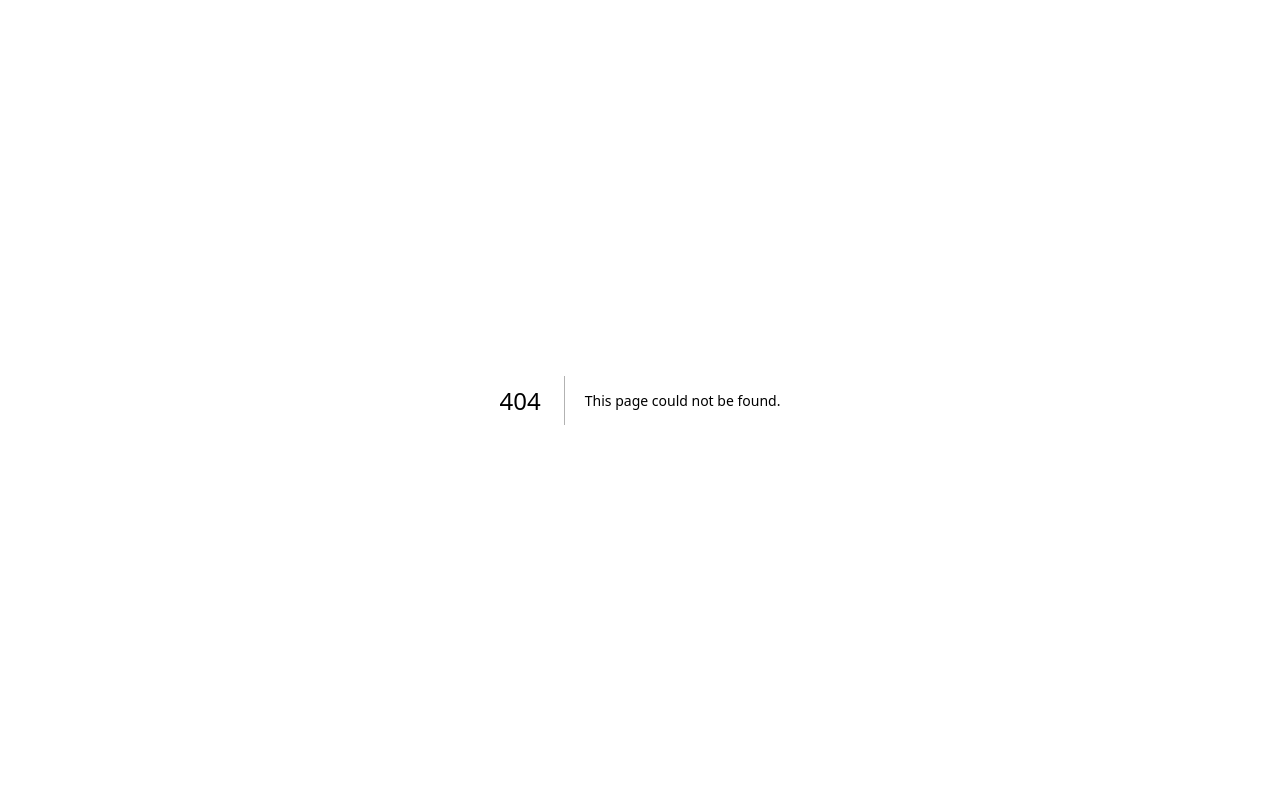
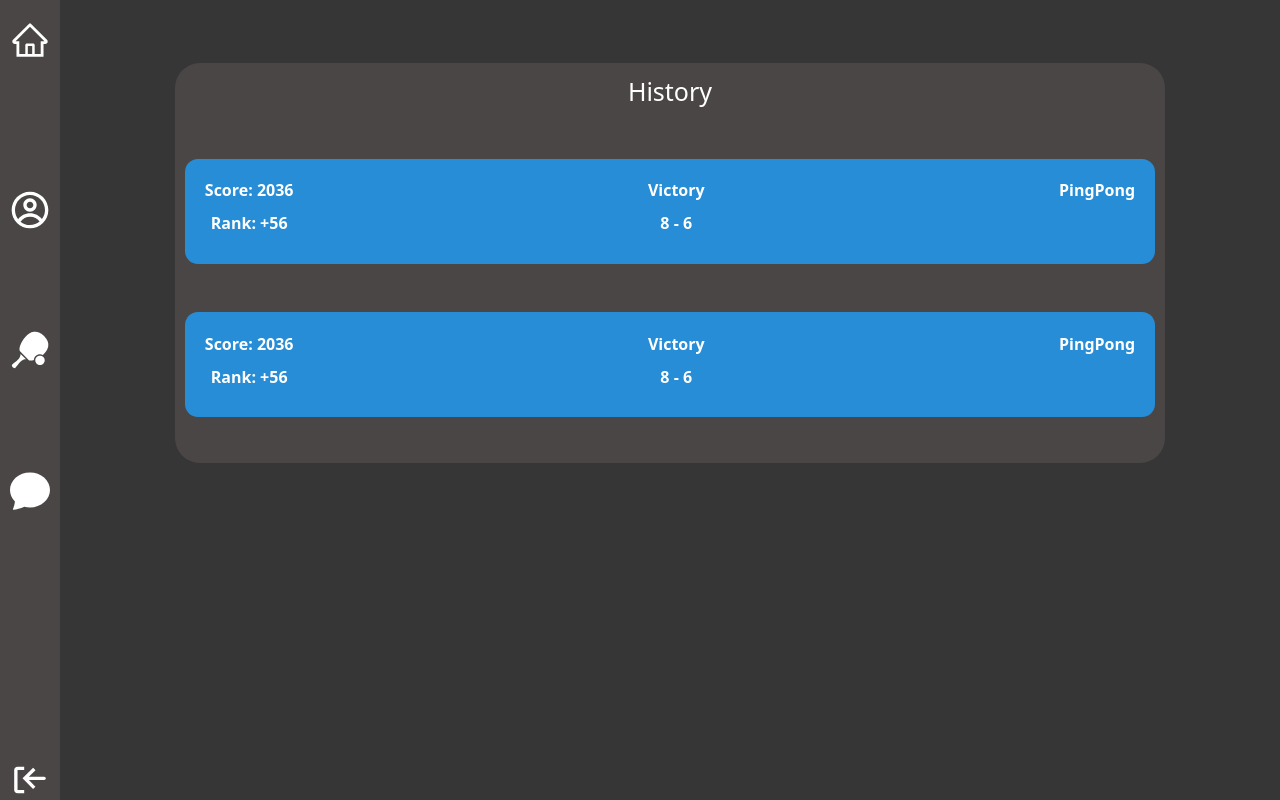
Before and after one commit to herrsaid/ft_transcendence, a Next.js app in the folder Frontend/: page /user/1 in a window 1280 px wide. Before the commit this address had no page. Built offline with nearby package versions, Linux system fonts and the light colour scheme.

Commit message:
add user page

```diff
--- /dev/null
+++ b/Frontend/app/user/[id]/page.tsx
@@ -0,0 +1,47 @@
+"use client"
+import '../../profile/profile.css'
+import {Friends, Groups, ProfileAvatar, ProfileInfo, History, Achievevements} from '../../profile/index'
+import SideNavBar_Res from '../../Components/SideNavBar_Res/SideNavBar_Res';
+
+
+
+export default  function User()
+{
+
+
+    return(
+        <div className="profile_container">
+
+        <SideNavBar_Res/>
+        <div className="all_profile">
+            {/*  */}
+        <div className="side_two">
+
+                        <div className="side_two_info">
+
+                            {/* <ProfileAvatar  img={mydata.profile_img}   username={mydata.username}/>
+                            <ProfileInfo location={mydata.location} totalgame={mydata.totalgame}
+                            loss={mydata.loss} wins={mydata.wins} rank={mydata.rank}
+
+                            /> */}
+
+                        </div>
+                        <History/>
+                    </div>
+            {/* <div className="Profile">
+                    <div className="side_one">
+                        <Friends/>
+                        <Groups/>
+                    </div>
+
+                    <div className="side_three">
+
+                        <Achievevements/>
+
+                    </div>
+            </div> */}
+
+        </div>
+        </div>
+    );
+}
```
